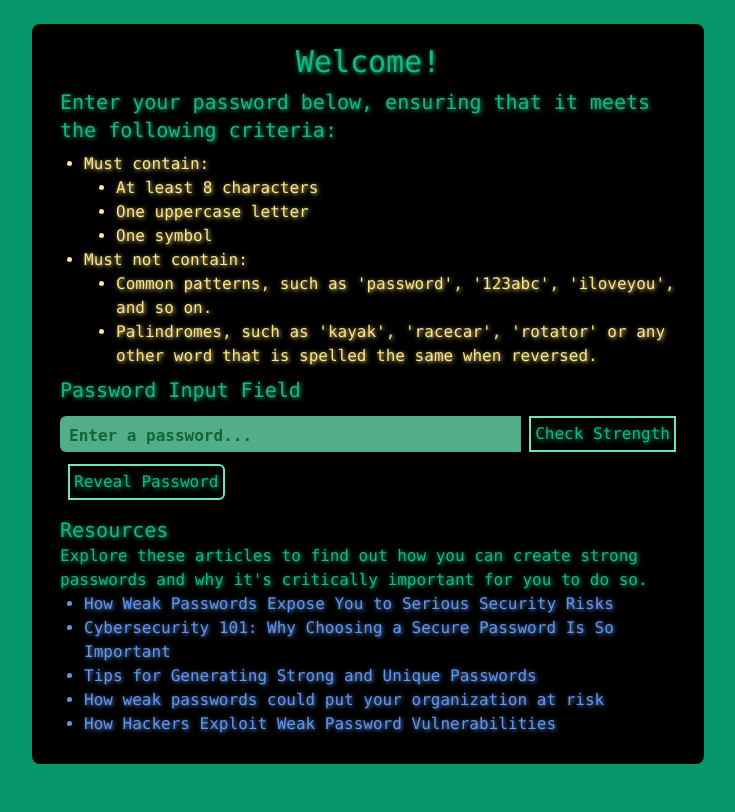
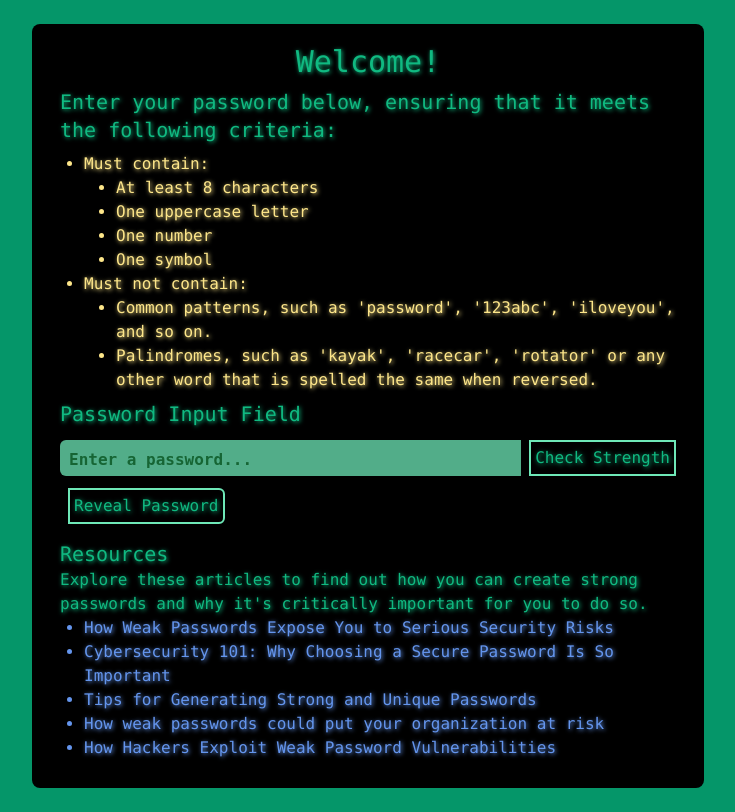
Before and after one commit to c-hut/password-checker, a Django app: page / in a window 1280 px wide. Shown: the part 80-892 px from the top of the page, without its empty margins (272-1007 px from the left). Before the commit the page ends 844 px from the top, so only its background shows below. Run offline with Django 5.2, Linux system fonts and the light colour scheme.

Commit message:
Adjust password criteria

```diff
--- a/password_checker/templates/password_checker.html
+++ b/password_checker/templates/password_checker.html
@@ -37,6 +37,7 @@
             <ul class="text-yellow-200 font-mono text-1xl pl-8 list-disc">
               <li>At least 8 characters</li>
               <li>One uppercase letter</li>
+              <li>One number</li>
               <li>One symbol</li>
             </ul>
             <li>Must not contain:</li>
```
